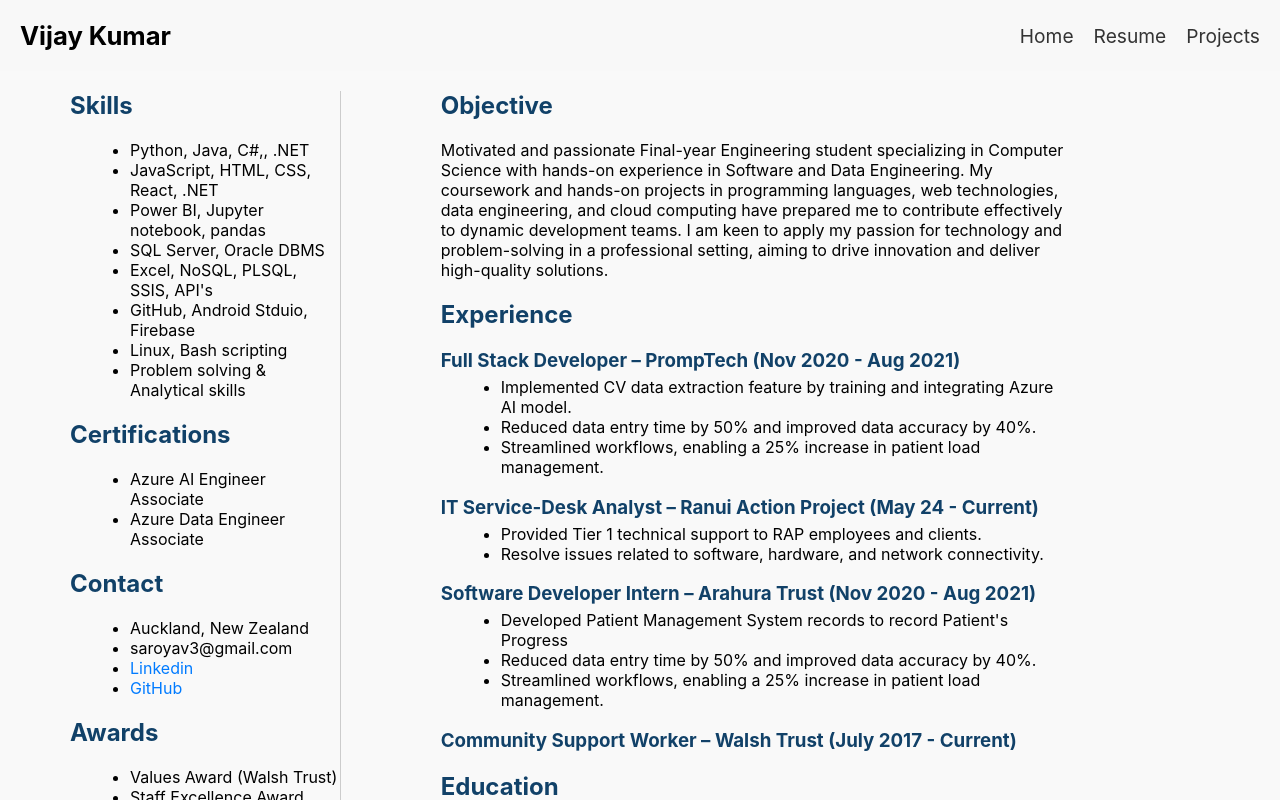
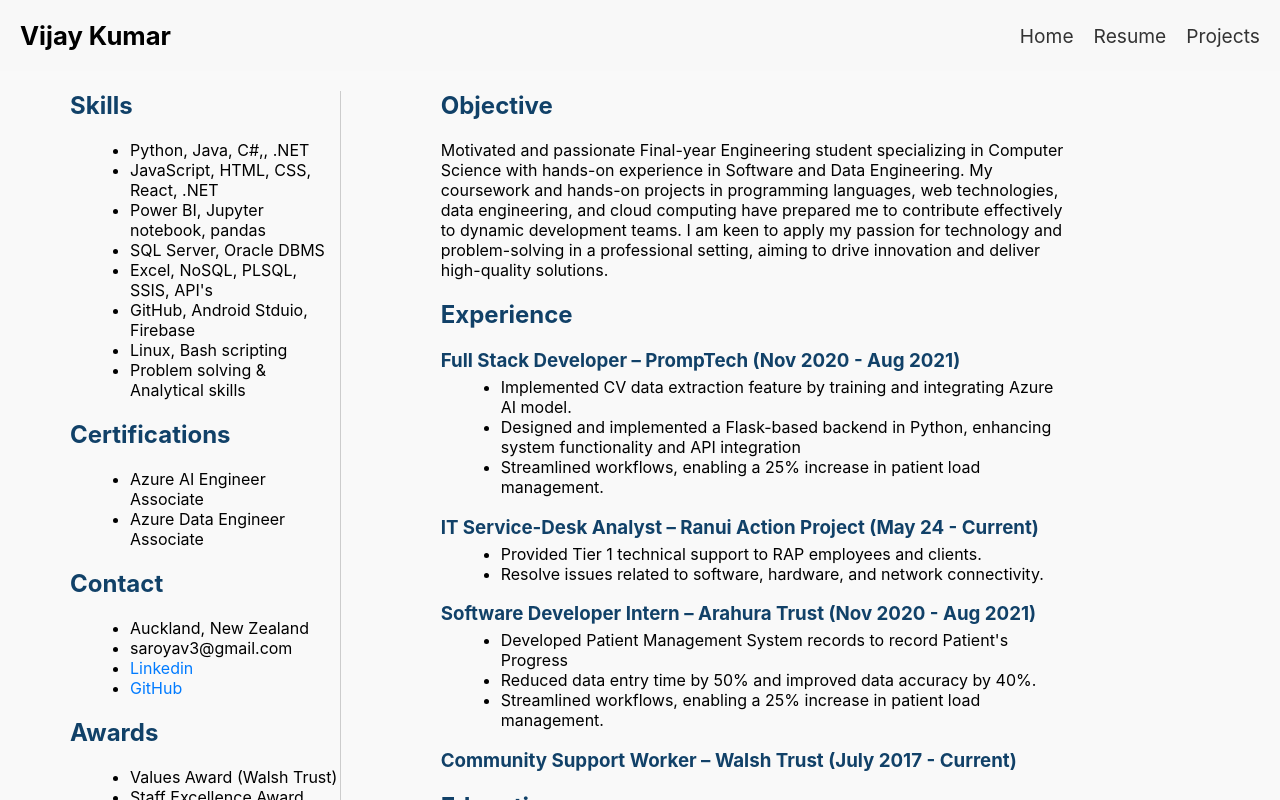
Before and after one commit to Vijay6868/tech-portfolio, a React (Create React App) app in the folder my-portfolio/: page /resume in a window 1280 px wide. Shown: the top 800 px of the page. Built offline with nearby package versions, Linux system fonts and the light colour scheme.

Commit message:
minor change

```diff
--- a/my-portfolio/src/components/Resume.js
+++ b/my-portfolio/src/components/Resume.js
@@ -61,7 +61,7 @@ const Resume = () => {
             <p></p>
             <ul>
               <li>Implemented CV data extraction feature by training and integrating Azure AI model.</li>
-              <li>Reduced data entry time by 50% and improved data accuracy by 40%.</li>
+              <li>Designed and implemented a Flask-based backend in Python, enhancing system functionality and API integration</li>
               <li>Streamlined workflows, enabling a 25% increase in patient load management.</li>
             </ul>
           </div>
```
